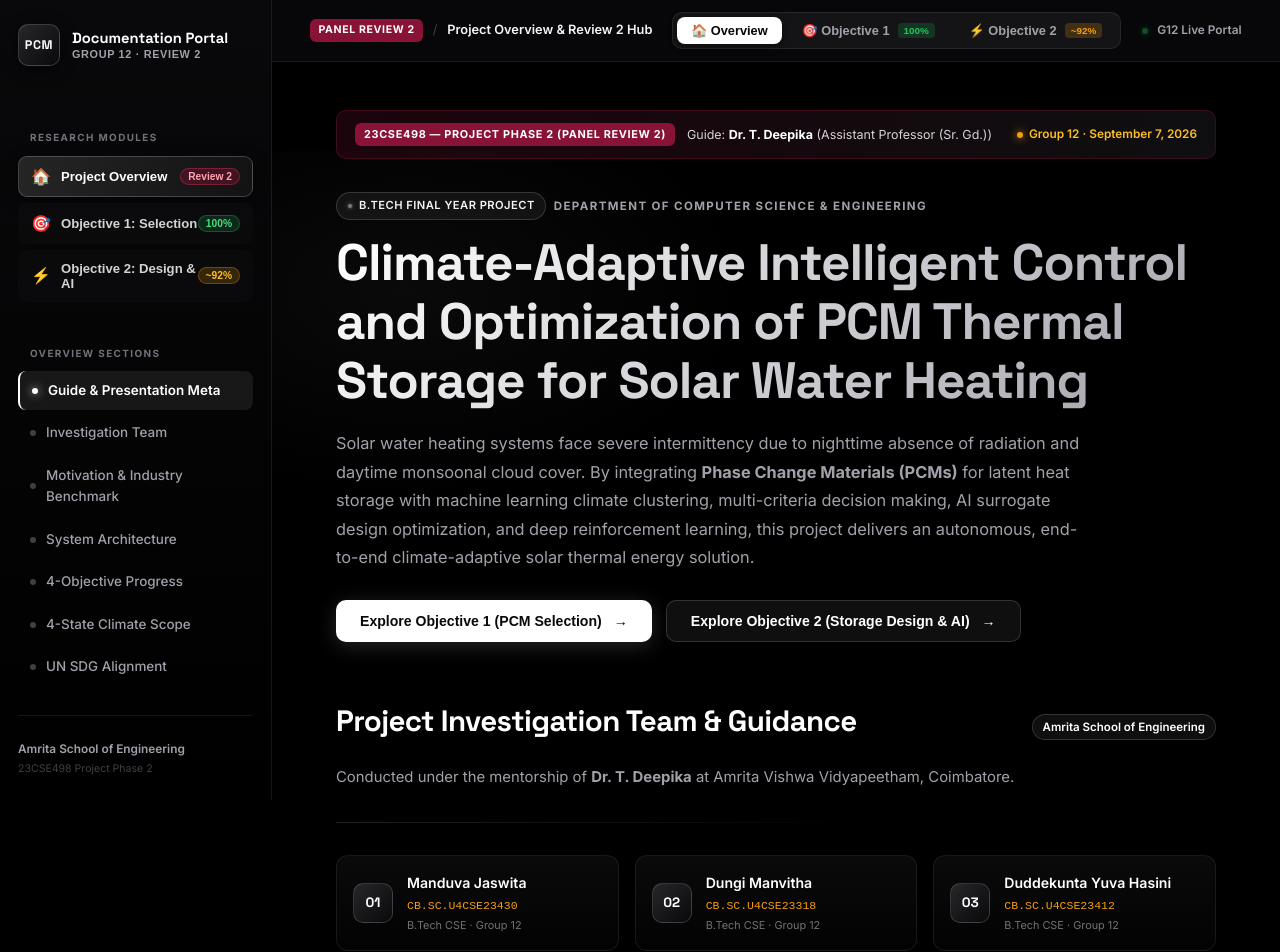
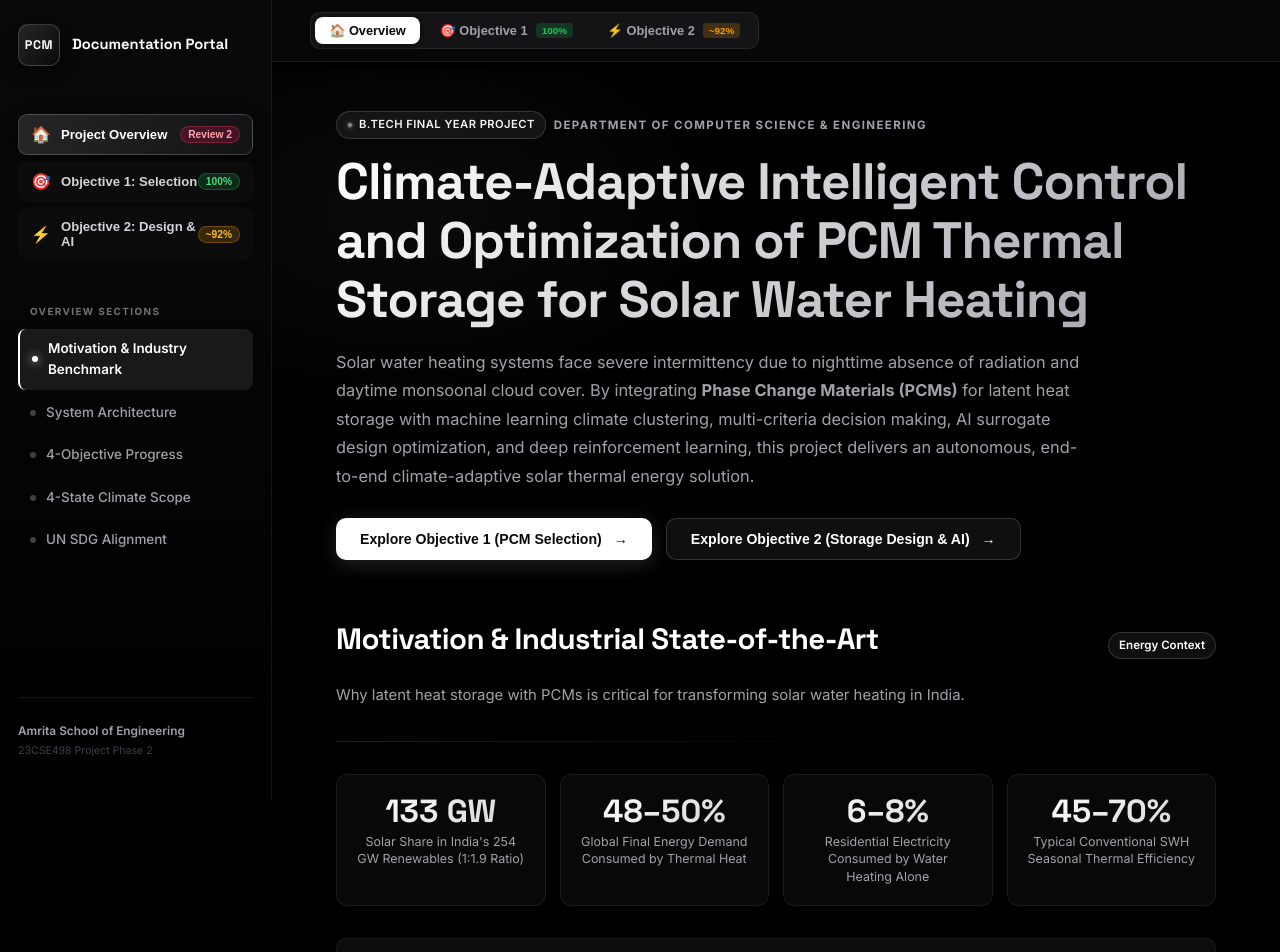
Before and after one commit to Final-year-project-G12/Documentation-Portal, a React (Create React App) app: page / in a window 1280 px wide. Shown: the top 952 px of the page. Built offline with nearby package versions, Linux system fonts and the light colour scheme.

Commit message:
overview

```diff
--- a/src/components/PortalLayout.js
+++ b/src/components/PortalLayout.js
@@ -19,11 +19,7 @@ function PortalLayout({ currentPage, onNavigate, children }) {
       <div className="portal-content-wrapper">
         {/* Top Floating Glass Navigation Header */}
         <header className="portal-top-bar">
-          <div className="top-bar-left">
-            <span className="top-bar-badge">Panel Review 2</span>
-            <span className="top-bar-separator">/</span>
-            <span className="top-bar-active-page">{pageTitles[currentPage] || "Documentation"}</span>
-          </div>
+
 
           <div className="top-bar-center">
             <nav className="top-nav-pills">
@@ -52,12 +48,7 @@ function PortalLayout({ currentPage, onNavigate, children }) {
             </nav>
           </div>
 
-          <div className="top-bar-right">
-            <span className="top-bar-status">
-              <span className="status-ping" />
-              <span>G12 Live Portal</span>
-            </span>
-          </div>
+
         </header>
 
         {/* Main Content Area */}
--- a/src/components/Sidebar.js
+++ b/src/components/Sidebar.js
@@ -30,8 +30,6 @@ const PAGES = [
 
 const SECTIONS_BY_PAGE = {
   overview: [
-    { id: "project-meta", label: "Guide & Presentation Meta" },
-    { id: "team", label: "Investigation Team" },
     { id: "motivation", label: "Motivation & Industry Benchmark" },
     { id: "architecture", label: "System Architecture" },
     { id: "objectives", label: "4-Objective Progress" },
@@ -100,13 +98,11 @@ function Sidebar({ currentPage, onNavigate }) {
           <div className="brand-mark">PCM</div>
           <div className="brand-text">
             <span className="brand-title">Documentation Portal</span>
-            <span className="brand-subtitle">Group 12 · Review 2</span>
           </div>
         </button>
 
         {/* Primary Page Navigation */}
         <div className="sidebar-page-switcher">
-          <div className="nav-section-label">Research Modules</div>
           <div className="page-switcher-list">
             {PAGES.map((page) => (
               <button
--- a/src/pages/OverviewPage.js
+++ b/src/pages/OverviewPage.js
@@ -132,18 +132,7 @@ const TERRITORIES = [
 function OverviewPage({ onNavigate }) {
   return (
     <section className="content" id="top">
-      {/* ── Meta Banner ── */}
-      <div className="project-meta-banner" id="project-meta">
-        <div className="project-meta-left">
-          <span className="project-badge">{PROJECT_META.course}</span>
-          <span className="project-guide">
-            Guide: <strong>{PROJECT_META.guide.name}</strong> ({PROJECT_META.guide.role})
-          </span>
-        </div>
-        <div className="project-status-tag">
-          {PROJECT_META.group} · {PROJECT_META.date}
-        </div>
-      </div>
+
 
       {/* ── Hero Section ── */}
       <div className="page-hero">
@@ -173,30 +162,7 @@ function OverviewPage({ onNavigate }) {
         </div>
       </div>
 
-      {/* ── Team Registry ── */}
-      <div className="content-section" id="team">
-        <div className="plots-section-header">
-          <h2>Project Investigation Team & Guidance</h2>
-          <span className="plots-count-badge">Amrita School of Engineering</span>
-        </div>
-        <p className="section-desc">
-          Conducted under the mentorship of <strong>{PROJECT_META.guide.name}</strong> at Amrita Vishwa Vidyapeetham, Coimbatore.
-        </p>
-        <div className="section-divider" />
 
-        <div className="team-grid">
-          {PROJECT_META.team.map((member, i) => (
-            <div key={member.reg} className="team-card">
-              <div className="team-card-avatar">0{i + 1}</div>
-              <div className="team-card-info">
-                <div className="team-card-name">{member.name}</div>
-                <div className="team-card-reg">{member.reg}</div>
-                <div className="team-card-dept">B.Tech CSE · Group 12</div>
-              </div>
-            </div>
-          ))}
-        </div>
-      </div>
 
       {/* ── Real-World Motivation & Industry Gap ── */}
       <div className="content-section" id="motivation">
```
